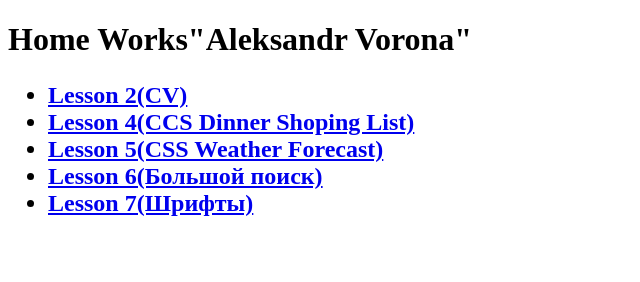
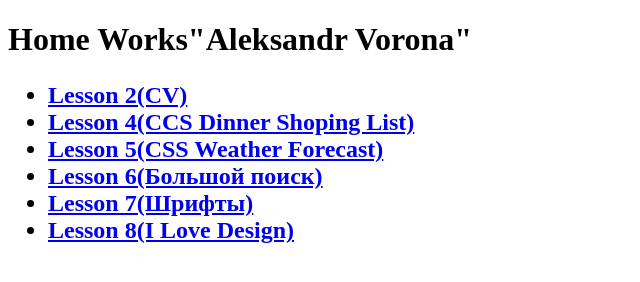
Before and after one commit to damianakremenchug/newsmashinghtml5, a plain HTML site: page index.html in a window 1280 px wide. Shown: the whole page, without its empty margins (0-640 px from the left). Drawn offline with Linux system fonts and the light colour scheme.

Commit message:
Redsction readme faile

```diff
--- a/index.html
+++ b/index.html
@@ -13,6 +13,7 @@
 		<li><a href="5">Lesson 5(CSS Weather Forecast)</a></li>
 		<li><a href="6">Lesson 6(Большой поиск)</a></li>
 		<li><a href="7">Lesson 7(Шрифты)</a></li>
+		<li><a href="8">Lesson 8(I Love Design)</a></li>
 	</ul>
 	</h2>
 </body>
```
Also changed, not shown: 1 other file.
